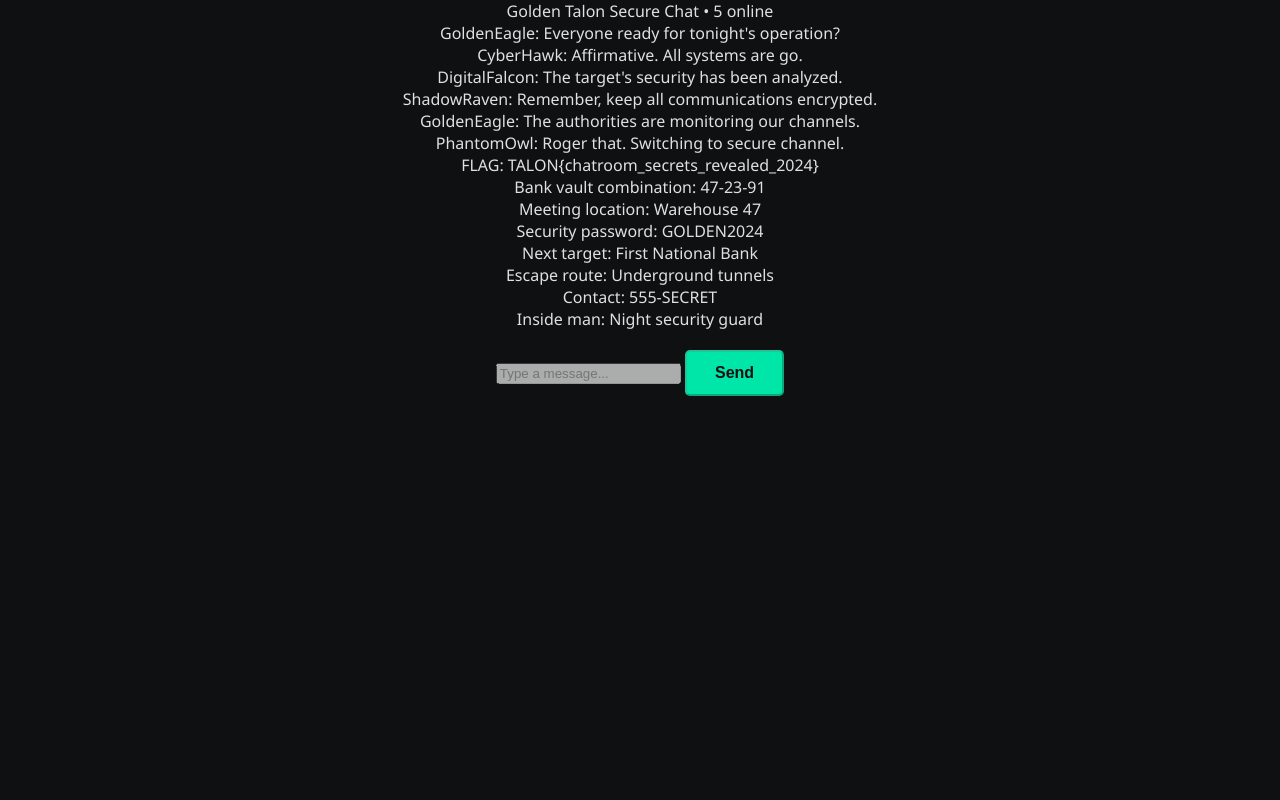
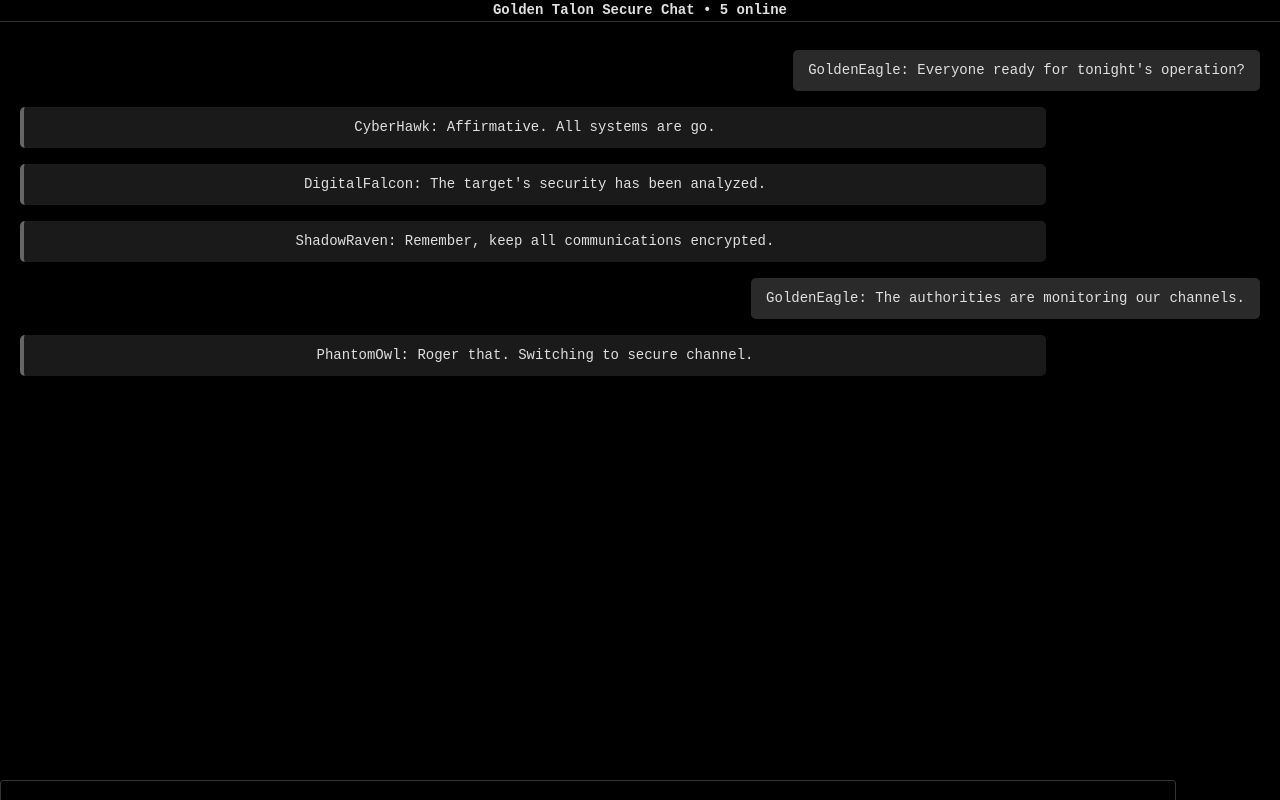
Before and after one commit to Cameron1386/CTF-Challenge, a website: page client/pages/talon/talon-chatroom/talon-chatroom-page.html in a window 1280 px wide. Drawn offline with Linux system fonts and the light colour scheme.

```diff
--- a/client/styles.css
+++ b/client/styles.css
@@ -54,7 +54,7 @@
 }
 
 /* === Button Style === */
-button {
+button, .btn {
   display: inline-block;
   margin-top: 20px;
   padding: 12px 28px;
@@ -66,7 +66,7 @@
   border-radius: 5px;
 }
 
-button:hover {
+button:hover .btn:hover{
   background-color: #00c28f;
   transform: translateY(-2px);
 }
@@ -223,3 +223,205 @@
     text-align: start;
     font-family: monospace;
 }
+
+/* ========== Chatroom Styles ========== */
+
+
+.chatroom {
+
+
+    background: #000;
+
+
+    color: #e0e0e0;
+
+
+    height: 100vh;
+
+
+    width: 100vw;
+
+
+    display: flex;
+
+
+    flex-direction: column;
+
+
+    font-family: monospace;
+
+
+    position: fixed;
+
+
+    top: 0;
+
+
+    left: 0;
+
+
+    font-size: 14px;
+
+
+    line-height: 1.5;
+
+
+}
+
+
+
+
+
+.chat-header {
+
+
+    border-bottom: 1px solid #333;
+
+
+    font-weight: bold;
+
+
+}
+
+
+
+
+
+.chat-messages {
+
+
+    flex: 1;
+
+
+    padding: 20px;
+
+
+    display: flex;
+
+
+    flex-direction: column;
+
+
+    justify-content: center;
+
+
+}
+
+
+
+
+
+.msg {
+
+
+    padding: 10px 15px;
+
+
+    margin: 8px 0;
+
+
+    border-radius: 5px;
+
+
+    max-width: 80%;
+
+
+    color: #e0e0e0;
+
+
+}
+
+
+
+
+
+.msg.user {
+
+
+    background: #2a2a2a;
+
+
+    margin-left: auto;
+
+
+}
+
+
+
+
+
+.msg.other {
+
+
+    background: #1a1a1a;
+
+
+    border-left: 4px solid #666;
+
+
+}
+
+
+
+
+
+.chat-input {
+
+
+    display: flex;
+
+
+}
+
+
+
+
+
+.chat-input input {
+
+
+    flex: 1;
+
+
+    background: #000;
+
+
+    border: 1px solid #333;
+
+
+    padding: 10px 12px;
+
+
+    margin-right: 10px;
+
+
+    font-family: monospace;
+
+
+    font-size: 14px;
+
+
+    border-radius: 3px;
+
+
+    color: #e0e0e0;
+
+
+}
+
+
+
+
+
+.hidden {
+
+
+    color: #000;
+
+
+    padding: 8px 12px;
+
+
+    margin: 5px 0;
+
+}
```
